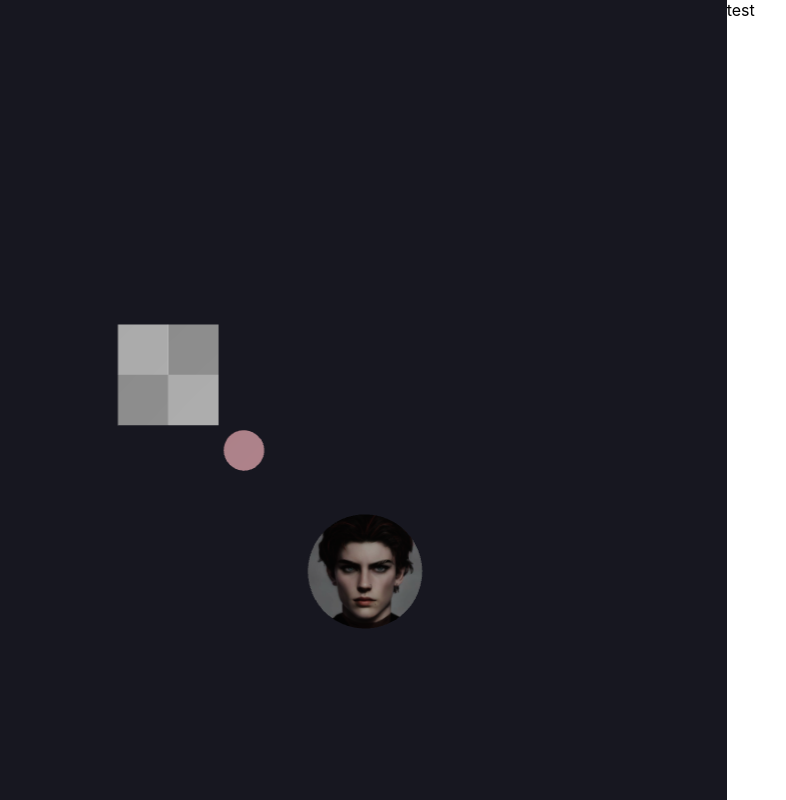
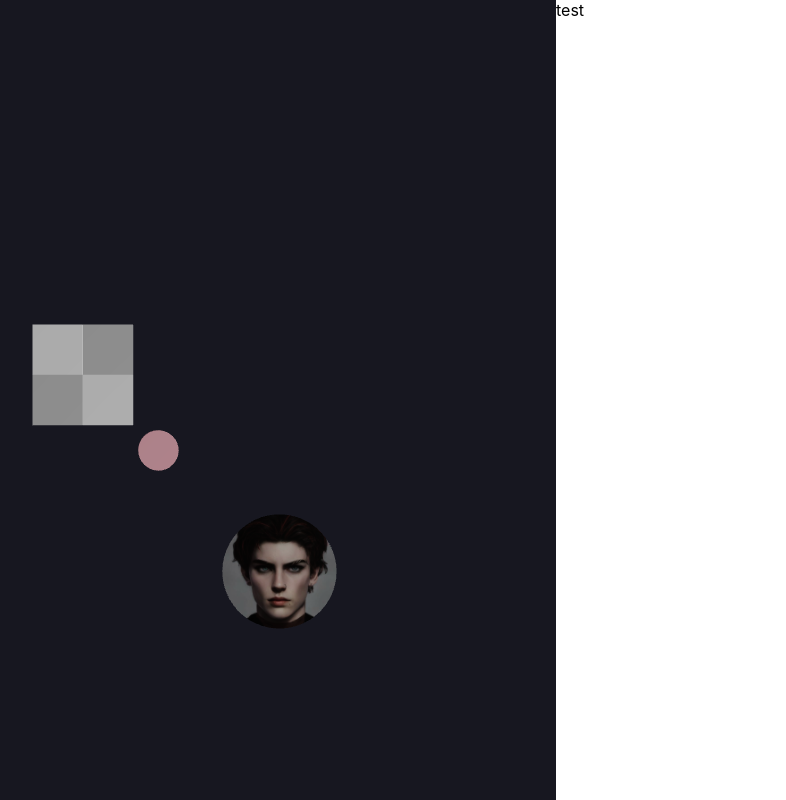
Before and after one commit to MiopeCiclope/dnd, a React (Create React App) app: page / in a window 1280 px wide. Shown: the whole page, without its empty margins (340-1126 px from the left). Built offline with nearby package versions, Linux system fonts and the light colour scheme.

Commit message:
Fix resize making page horizontaly scrollable

```diff
--- a/src/App.tsx
+++ b/src/App.tsx
@@ -10,7 +10,7 @@ function App() {
       <Provider store={store}>
         <PersistGate persistor={persistor}>
           <div style={{ width: "100%", height: "100%", display: "flex", flex: 1, flexDirection: "row" }}>
-            <div style={{ flex: 5 }}>
+            <div style={{ flex: 5, maxWidth: "70%" }}>
               <Scene />
             </div>
             <div style={{ flex: 1 }}>
@@ -19,7 +19,7 @@ function App() {
           </div>
         </PersistGate>
       </Provider>
-    </Suspense>
+    </Suspense >
 
 
   );
```
